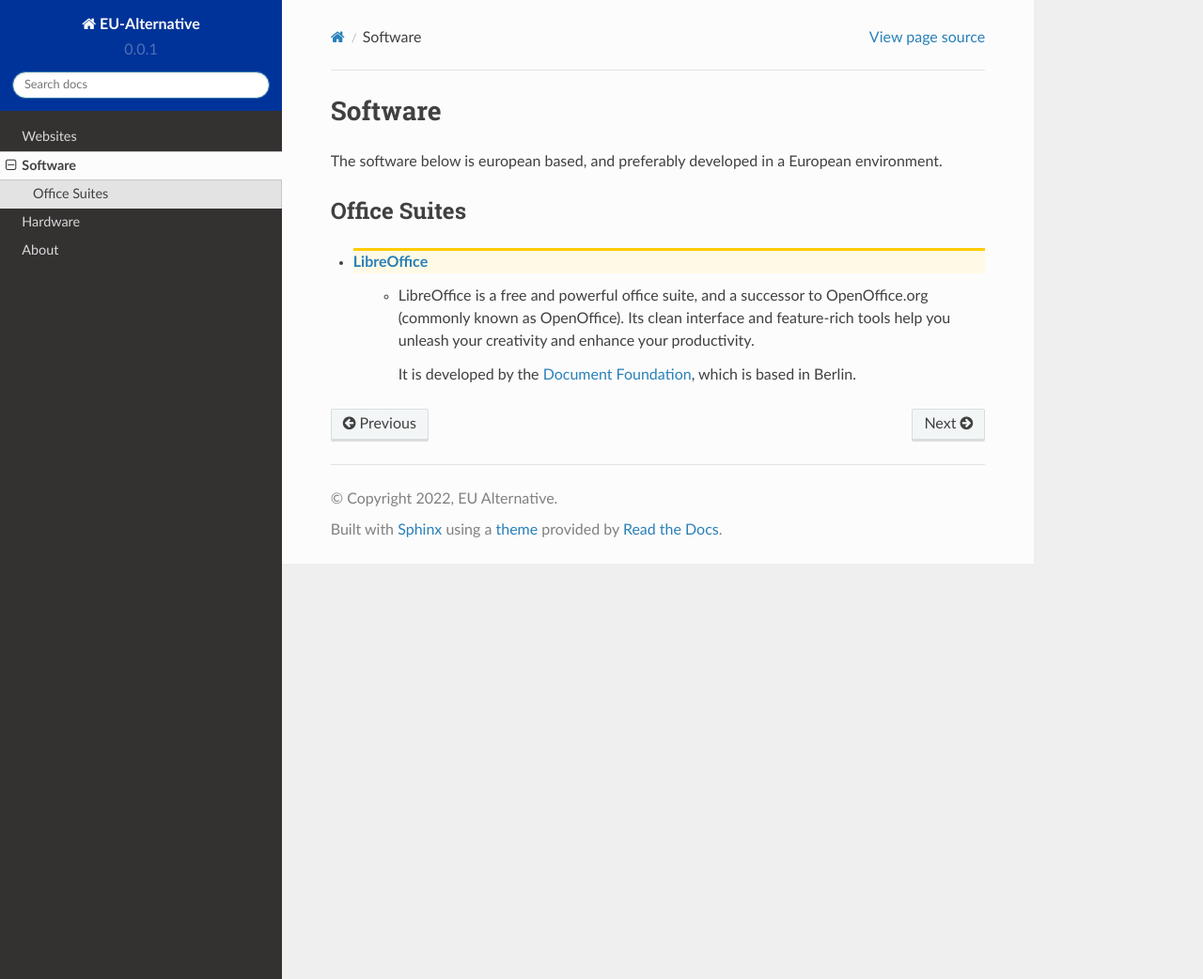
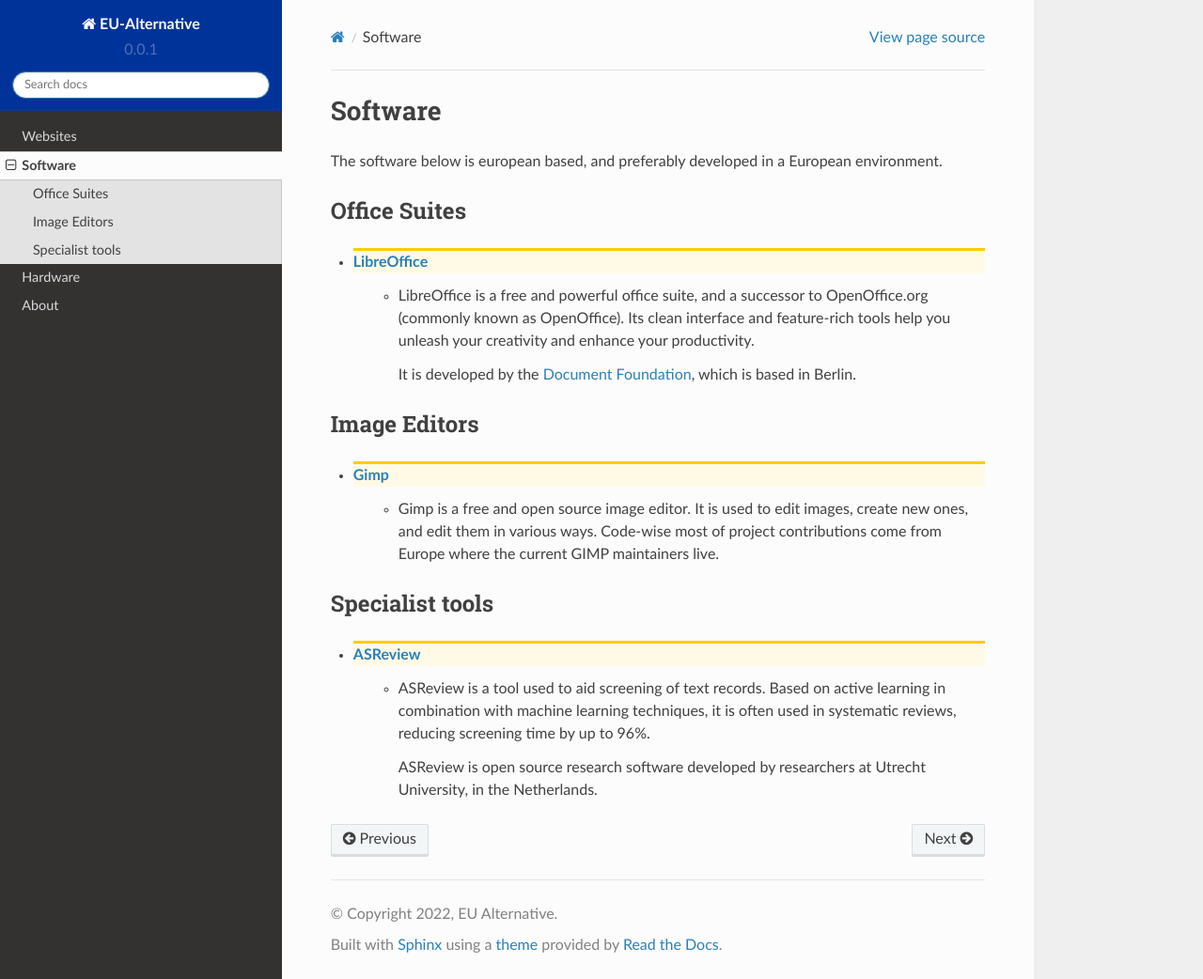
Before and after one commit to jteijema/EU-Alternative, a Sphinx documentation site: the page built from docs/source/software.rst, in a window 1280 px wide and 1042 px high. Shown: the whole window at 94% size. Built offline with Sphinx 7.4.7 and the Read the Docs theme 2.0.0, drawn with Linux system fonts in a browser that asks for light colours.

Commit message:
Add Gimp and ASReview

```diff
--- a/docs/source/software.rst
+++ b/docs/source/software.rst
@@ -15,5 +15,25 @@
       It is developed by the `Document Foundation`_, which is
       based in Berlin.
 
+Image Editors
+-------------
+* `Gimp`_
+    - Gimp is a free and open source image editor. It is used to edit images,
+      create new ones, and edit them in various ways. Code-wise most of project
+      contributions come from Europe where the current GIMP maintainers live.
+
+
+Specialist tools
+----------------
+* `ASReview`_
+    - ASReview is a tool used to aid screening of text records. Based on active
+      learning in combination with machine learning techniques, it is often used
+      in systematic reviews, reducing screening time by up to 96%.
+
+      ASReview is open source research software developed by researchers at
+      Utrecht University, in the Netherlands.
+
 .. _LibreOffice: https://www.libreoffice.org/
 .. _Document Foundation: https://www.documentfoundation.org/
+.. _Gimp: https://www.gimp.org/
+.. _ASReview: https://asreview.readthedocs.io/en/latest/
```
